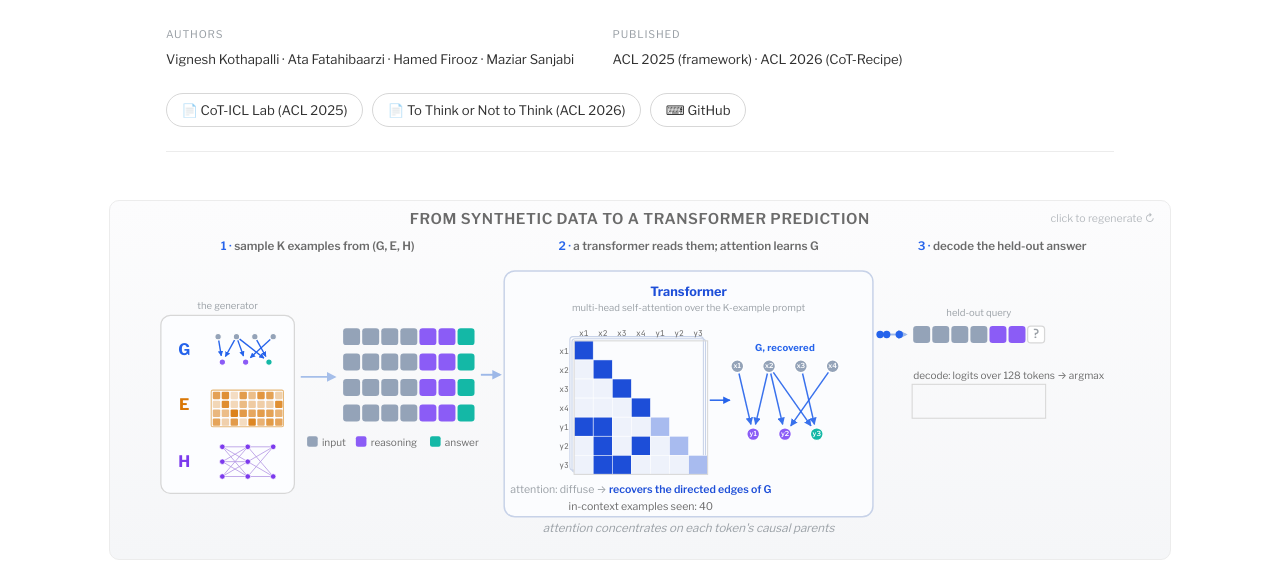
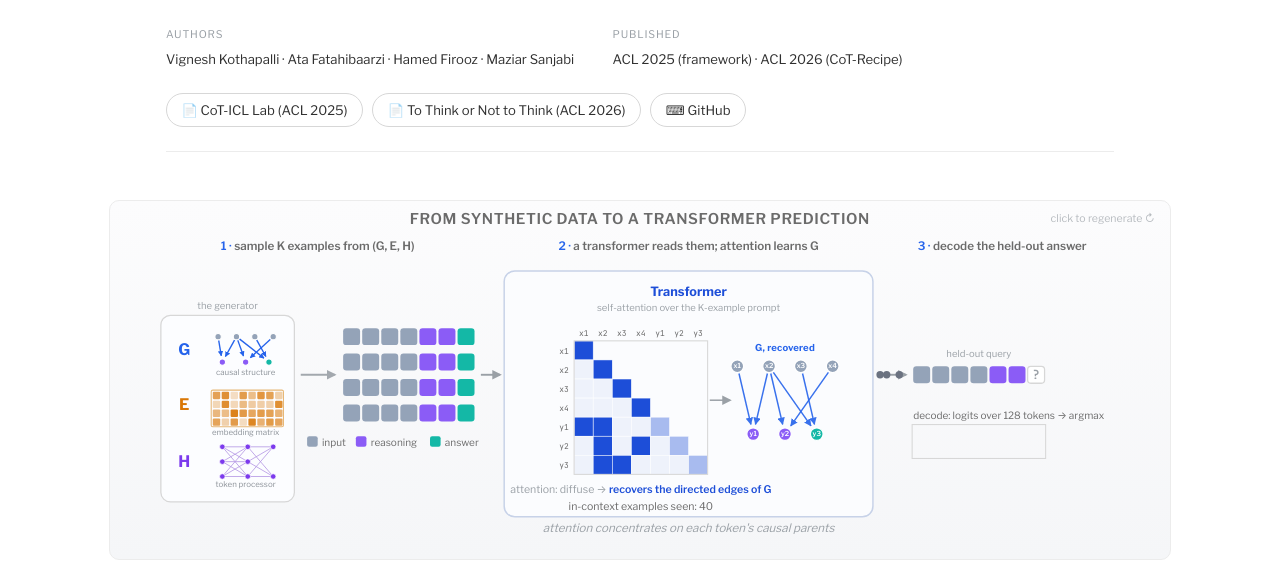
Before and after one commit to kvignesh1420/cot-icl-lab, a plain HTML site: page docs/index.html in a window 1280 px wide. Shown: the part 189-759 px from the top of the page. Drawn offline with nearby package versions, Linux system fonts and the light colour scheme.

Commit message:
update website

```diff
--- a/docs/css/widgets.css
+++ b/docs/css/widgets.css
@@ -432,6 +432,7 @@ select {
 .hero-svg .glyph-letter.g { fill: #2563eb; }
 .hero-svg .glyph-letter.e { fill: #d97706; }
 .hero-svg .glyph-letter.h { fill: #7c3aed; }
+.hero-svg .glyph-desc { font-family: var(--sans); font-size: 7.5px; fill: #8b9198; }
 .hero-svg .glyph-edge.g { stroke: #2563eb; stroke-width: 1.3; fill: none; marker-end: url(#glyph-arrow); }
 .hero-svg .glyph-node { stroke: #fff; stroke-width: 1; }
 .hero-svg .glyph-node.n-in { fill: var(--tok-input-fill); }
@@ -442,9 +443,8 @@ select {
 .hero-svg .mlp-node { fill: #7c3aed; stroke: #fff; stroke-width: 0.7; }
 .hero-svg .mlp-edge { stroke: #b79be6; stroke-width: 0.8; fill: none; }
 .hero-svg .recover-title { font-family: var(--sans); font-size: 9px; font-weight: 700; fill: #2563eb; letter-spacing: 0.02em; }
-.hero-svg .recover-arrow { stroke: #2563eb; stroke-width: 1.4; fill: none; marker-end: url(#mini-arrow); }
+.hero-svg .recover-arrow { stroke: #9aa0a6; stroke-width: 1.4; fill: none; marker-end: url(#hero-arrow); }
 .hero-svg .attn-answer-row { fill: none; stroke: var(--tok-output); stroke-width: 2; }
-.hero-svg .attn-ghost { fill: none; stroke: #c7d2e8; stroke-width: 1; }
 .hero-svg .attn-caption { font-family: var(--sans); font-size: 10px; fill: var(--faint); }
 .hero-svg .attn-caption .struct { fill: #1d4ed8; font-weight: 600; }
 .hero-svg .vbar { fill: #d7deec; }
@@ -468,8 +468,9 @@ select {
 .hero-svg .attn-cell { stroke: #fff; stroke-width: 0.5; }
 .hero-svg .attn-axis { font-family: var(--mono); font-size: 7.5px; fill: var(--muted); }
 .hero-svg .attn-frame { fill: none; stroke: var(--rule-strong); stroke-width: 1; }
-.hero-svg .flow-arrow { stroke: #9db8e8; stroke-width: 1.8; fill: none; marker-end: url(#hero-arrow); }
-.hero-svg .flow-dot { fill: #2563eb; }
+/* inter-stage flow arrows: neutral gray, distinct from the blue DAG edges */
+.hero-svg .flow-arrow { stroke: #9aa0a6; stroke-width: 1.8; fill: none; marker-end: url(#hero-arrow); }
+.hero-svg .flow-dot { fill: #6b7280; }
 .hero-svg .counter { font-family: var(--sans); font-size: 10px; fill: var(--muted); }
 .hero-svg .counter b { fill: #1d4ed8; }
 .hero-svg .pred-chip { fill: #fff; stroke: var(--rule-strong); stroke-width: 1.2; }
--- a/docs/js/widgets/hero-animation.js
+++ b/docs/js/widgets/hero-animation.js
@@ -122,7 +122,7 @@ export function mountHeroAnimation(root) {
       defs.append("marker").attr("id", id).attr("viewBox", "0 0 10 10").attr("refX", refX).attr("refY", 5)
         .attr("markerUnits", "userSpaceOnUse").attr("markerWidth", w).attr("markerHeight", w).attr("orient", "auto")
         .append("path").attr("d", "M0,0 L10,5 L0,10 z").attr("fill", fill);
-    addArrowMarker("hero-arrow", 9, "#9db8e8", 8);
+    addArrowMarker("hero-arrow", 9, "#9aa0a6", 8); // flow arrows between stages (neutral gray)
     addArrowMarker("mini-arrow", 7, "#2563eb", 9); // recovered G edges (blue, directed)
     addArrowMarker("glyph-arrow", 5, "#2563eb", 9); // G-glyph edges in the generator panel
 
@@ -137,7 +137,7 @@ export function mountHeroAnimation(root) {
 
     // ---- stage 1: the generator, drawn as G (graph) · E (matrix) · H (MLP) ----
     const g1 = svg.append("g").attr("class", "stage1").attr("opacity", 0);
-    const pX = 12, pW = 126, pY = 108, pH = 168;
+    const pX = 12, pW = 126, pY = 108, pH = 176;
     g1.append("text").attr("class", "gen-sub").attr("x", pX + pW / 2).attr("y", pY - 6).attr("text-anchor", "middle").text("the generator");
     g1.append("rect").attr("class", "gen-panel").attr("x", pX).attr("y", pY).attr("width", pW).attr("height", pH).attr("rx", 9);
     const gcx = pX + 80, letX = pX + 22;
@@ -166,6 +166,7 @@ export function mountHeroAnimation(root) {
         glyG.append("circle").attr("class", `glyph-node ${cls}`).attr("cx", x).attr("cy", y).attr("r", gr);
       }
     }
+    glyG.append("text").attr("class", "glyph-desc").attr("x", gcx).attr("y", pY + 56).attr("text-anchor", "middle").text("causal structure");
 
     // E — the embedding matrix (amber grid, token x dims)
     const glyE = g1.append("g").attr("class", "gen-glyph glyph-E").attr("opacity", 0);
@@ -180,6 +181,7 @@ export function mountHeroAnimation(root) {
       glyE.append("rect").attr("class", "emat-frame").attr("x", ox - 1.5).attr("y", oy - 1.5)
         .attr("width", cols * (cw + gap) + 1).attr("height", rows * (cw + gap) + 1).attr("rx", 1.5);
     }
+    glyE.append("text").attr("class", "glyph-desc").attr("x", gcx).attr("y", pY + 113).attr("text-anchor", "middle").text("embedding matrix");
 
     // H — a small MLP (violet)
     const glyH = g1.append("g").attr("class", "gen-glyph glyph-H").attr("opacity", 0);
@@ -191,12 +193,13 @@ export function mountHeroAnimation(root) {
       for (let l = 0; l < cols.length - 1; l++) cols[l].forEach((a) => cols[l + 1].forEach((b) => glyH.append("path").attr("class", "mlp-edge").attr("d", `M${a[0]},${a[1]} L${b[0]},${b[1]}`)));
       cols.flat().forEach((p) => glyH.append("circle").attr("class", "mlp-node").attr("cx", p[0]).attr("cy", p[1]).attr("r", 2.6));
     }
+    glyH.append("text").attr("class", "glyph-desc").attr("x", gcx).attr("y", pY + 162).attr("text-anchor", "middle").text("token processor");
 
     // examples block geometry (shared chip size used by the held-out query too)
     const exX = 184, chip = 16, pitch = 18, exTop = 120, exPitch = 24;
     const exRight = exX + (L - 1) * pitch + chip;
     // arrow: generator -> the K example rows it produces (clear gaps on both ends)
-    g1.append("path").attr("class", "flow-arrow").attr("d", `M${pX + pW + 6},166 L${exX - 8},166`).attr("opacity", 0.9);
+    g1.append("path").attr("class", "flow-arrow").attr("d", `M${pX + pW + 6},164 L${exX - 8},164`).attr("opacity", 0.9);
 
     for (let k = 0; k < K; k++) {
       const row = g1.append("g").attr("class", `exrow exrow-${k}`).attr("opacity", 0).attr("transform", `translate(${exX}, ${exTop + k * exPitch})`);
@@ -216,18 +219,11 @@ export function mountHeroAnimation(root) {
     legItem(46, "ex-think", "reasoning");
     legItem(116, "ex-ans", "answer");
 
-    // ---- stage 2: transformer box + multi-head attention heatmap + mini-DAG ----
+    // ---- stage 2: transformer box + attention heatmap + mini-DAG ----
     const g2 = svg.append("g").attr("class", "stage2").attr("opacity", 0);
     g2.append("rect").attr("class", "tf-box").attr("x", 336).attr("y", 66).attr("width", 348).attr("height", 232).attr("rx", 10);
     g2.append("text").attr("class", "tf-label").attr("x", 510).attr("y", 90).attr("text-anchor", "middle").text("Transformer");
-    g2.append("text").attr("class", "tf-sub").attr("x", 510).attr("y", 104).attr("text-anchor", "middle").text("multi-head self-attention over the K-example prompt");
-
-    // ghost heads behind the main map (they converge / merge as it learns)
-    const ghosts = [];
-    for (let gi = 2; gi >= 1; gi--) {
-      ghosts[gi] = g2.append("g").attr("class", "ghost-head").attr("transform", `translate(${-7 * gi},${-7 * gi})`);
-      ghosts[gi].append("rect").attr("class", "attn-ghost").attr("x", ATTN_X).attr("y", ATTN_Y).attr("width", L * CELL).attr("height", L * CELL).attr("rx", 3);
-    }
+    g2.append("text").attr("class", "tf-sub").attr("x", 510).attr("y", 104).attr("text-anchor", "middle").text("self-attention over the K-example prompt");
 
     const gAttn = g2.append("g");
     cells = Array.from({ length: L }, () => []);
@@ -252,7 +248,7 @@ export function mountHeroAnimation(root) {
     // ---- stage 3: held-out query + decode (argmax over vocab) + prediction ----
     // chips here match the example-row chip size exactly, so the rows line up
     const g3 = svg.append("g").attr("class", "stage3").attr("opacity", 0);
-    const qx = 722, qy = 118, qp = pitch, qw = chip;
+    const qx = 722, qy = 156, qp = pitch, qw = chip;
     const qRight = qx + (L - 1) * qp + qw, qMid = (qx + qRight) / 2, qCy = qy + qw / 2;
     g3.append("text").attr("class", "gen-sub").attr("x", qMid).attr("y", qy - 9).attr("text-anchor", "middle").text("held-out query");
     for (let j = 0; j < L; j++) {
@@ -284,7 +280,7 @@ export function mountHeroAnimation(root) {
     g3.append("text").attr("class", "pred-ok").attr("data-el", "prednote").attr("x", qMid).attr("y", barY + barH + 16).attr("text-anchor", "middle").attr("opacity", 0).text("");
 
     const gPulse = svg.append("g");
-    return { s1, s2, s3, g1, g2, g3, gPulse, miniEdgeSel, ghosts, answerTok, ansCx, qy };
+    return { s1, s2, s3, g1, g2, g3, gPulse, miniEdgeSel, answerTok, ansCx, qy };
   }
 
   async function playOnce(myId) {
@@ -312,7 +308,7 @@ export function mountHeroAnimation(root) {
     for (let p = 0; p < 4; p++) { pulseAlong(314, 332, 164, parts.gPulse); await sleep(150); }
     if (myId !== runId) return;
 
-    // stage 2: attention learns the DAG (stepped; ghosts converge; edges reveal)
+    // stage 2: attention learns the DAG (stepped; edges reveal)
     const counterEl = svg.select('[data-el="counter"]');
     const captionEl = svg.select('[data-el="caption"]');
     const nEdges = parts.miniEdgeSel.size();
@@ -321,7 +317,6 @@ export function mountHeroAnimation(root) {
       if (myId !== runId) return;
       const t = st / STEPS;
       updateAttention(t);
-      for (let gi = 1; gi <= 2; gi++) { const off = -(2 + (1 - t) * 5) * gi; parts.ghosts[gi].attr("transform", `translate(${off},${off})`); }
       const reveal = Math.floor(t * nEdges);
       parts.miniEdgeSel.each(function (d, i) { d3.select(this).attr("opacity", i < reveal ? 0.9 : 0); });
       svg.select('[data-el="recarr"]').attr("opacity", t > 0.5 ? Math.min(1, (t - 0.5) * 3) : 0);
@@ -336,7 +331,7 @@ export function mountHeroAnimation(root) {
     parts.s3.transition().duration(350).attr("opacity", 1);
     parts.g3.transition().duration(350).attr("opacity", 1);
     svg.select('[data-el="arr3"]').transition().duration(300).attr("opacity", 1);
-    for (let p = 0; p < 3; p++) { pulseAlong(690, 713, 126, parts.gPulse); await sleep(150); }
+    for (let p = 0; p < 3; p++) { pulseAlong(690, 713, 164, parts.gPulse); await sleep(150); }
     await sleep(150);
     if (myId !== runId) return;
     // reveal the logits, then the argmax spike
```
